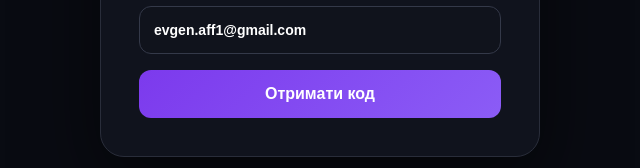
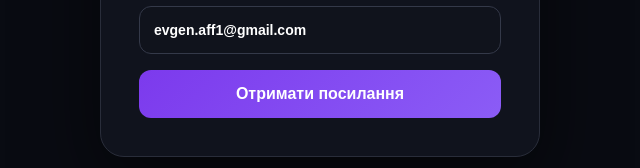
Before and after one commit to vladtraffic30-max/arbi-ahaha-crm, a Next.js app: page / in a window 1280 px wide. Shown: the part 472-640 px from the top of the page, without its empty margins (320-960 px from the left). Built offline with nearby package versions, Linux system fonts and the light colour scheme.

Commit message:
Fix Supabase magic-link redirect to Vercel

```diff
--- a/app/auth-gate.tsx
+++ b/app/auth-gate.tsx
@@ -21,7 +21,6 @@ export default function AuthGate() {
   const [member, setMember] = useState<Member | null>(null);
   const [checking, setChecking] = useState(true);
   const [email, setEmail] = useState("evgen.aff1@gmail.com");
-  const [code, setCode] = useState("");
   const [sent, setSent] = useState(false);
   const [message, setMessage] = useState("");
   const [membersOpen, setMembersOpen] = useState(false);
@@ -61,17 +60,10 @@ export default function AuthGate() {
 
   async function sendCode(event: FormEvent) {
     event.preventDefault(); setMessage("Надсилаємо лист…");
-    const response = await fetch(`${SUPABASE_URL}/auth/v1/otp`, { method: "POST", headers: headers(), body: JSON.stringify({ email: email.trim().toLowerCase(), create_user: true, gotrue_meta_security: {}, options: { email_redirect_to: window.location.origin } }) });
+    const redirectTo = "https://arbi-ahaha-crm.vercel.app";
+    const response = await fetch(`${SUPABASE_URL}/auth/v1/otp?redirect_to=${encodeURIComponent(redirectTo)}`, { method: "POST", headers: headers(), body: JSON.stringify({ email: email.trim().toLowerCase(), create_user: true, gotrue_meta_security: {} }) });
     if (!response.ok) { const body = await response.json().catch(() => ({})); setMessage(String(body.msg ?? body.message ?? "Не вдалося надіслати лист")); return; }
-    setSent(true); setMessage("Лист надіслано. Відкрий посилання або введи код із листа.");
-  }
-
-  async function verifyCode(event: FormEvent) {
-    event.preventDefault(); setMessage("Перевіряємо код…");
-    const response = await fetch(`${SUPABASE_URL}/auth/v1/verify`, { method: "POST", headers: headers(), body: JSON.stringify({ email: email.trim().toLowerCase(), token: code.trim(), type: "email" }) });
-    const body = await response.json();
-    if (!response.ok) { setMessage(String(body.msg ?? body.message ?? "Невірний код")); return; }
-    localStorage.setItem(SESSION_KEY, JSON.stringify(body)); setSession(body);
+    setSent(true); setMessage("Лист надіслано. Натисни Sign in у новому листі.");
   }
 
   function signOut(clearMessage = true) {
@@ -80,7 +72,7 @@ export default function AuthGate() {
   }
 
   if (checking) return <div className="auth-screen"><div className="auth-card"><div className="auth-logo">A</div><h1>ARBI X TEAM</h1><p>Перевіряємо доступ…</p></div></div>;
-  if (!session || !member) return <div className="auth-screen"><div className="auth-card"><div className="auth-logo">A</div><span>ЗАКРИТА CRM</span><h1>Вхід по email</h1><p>Увійти можуть тільки користувачі, яких додав власник.</p><form onSubmit={sent ? verifyCode : sendCode}><label>Email<input type="email" value={email} onChange={(e) => setEmail(e.target.value)} required autoComplete="email" /></label>{sent && <label>Код із листа<input value={code} onChange={(e) => setCode(e.target.value.replace(/\D/g, "").slice(0, 8))} inputMode="numeric" placeholder="123456" /></label>}<button type="submit">{sent ? "Увійти" : "Отримати код"}</button></form>{sent && <button className="auth-link" onClick={() => { setSent(false); setCode(""); setMessage(""); }}>Змінити email</button>}{message && <div className="auth-message">{message}</div>}</div></div>;
+  if (!session || !member) return <div className="auth-screen"><div className="auth-card"><div className="auth-logo">A</div><span>ЗАКРИТА CRM</span><h1>Вхід по email</h1><p>Увійти можуть тільки користувачі, яких додав власник.</p><form onSubmit={sendCode}><label>Email<input type="email" value={email} onChange={(e) => setEmail(e.target.value)} required autoComplete="email" /></label><button type="submit">{sent ? "Надіслати посилання ще раз" : "Отримати посилання"}</button></form>{sent && <button className="auth-link" onClick={() => { setSent(false); setMessage(""); }}>Змінити email</button>}{message && <div className="auth-message">{message}</div>}</div></div>;
 
   return <><CRMApp user={{ name: member.name || member.email.split("@")[0], email: member.email }} /><div className="auth-user-tools"><span>{member.email}</span>{member.role === "OWNER" && <button onClick={() => setMembersOpen(true)}>Користувачі</button>}<button onClick={() => signOut()}>Вийти</button></div>{membersOpen && <MembersDialog session={session} onClose={() => setMembersOpen(false)} />}</>;
 }
```
